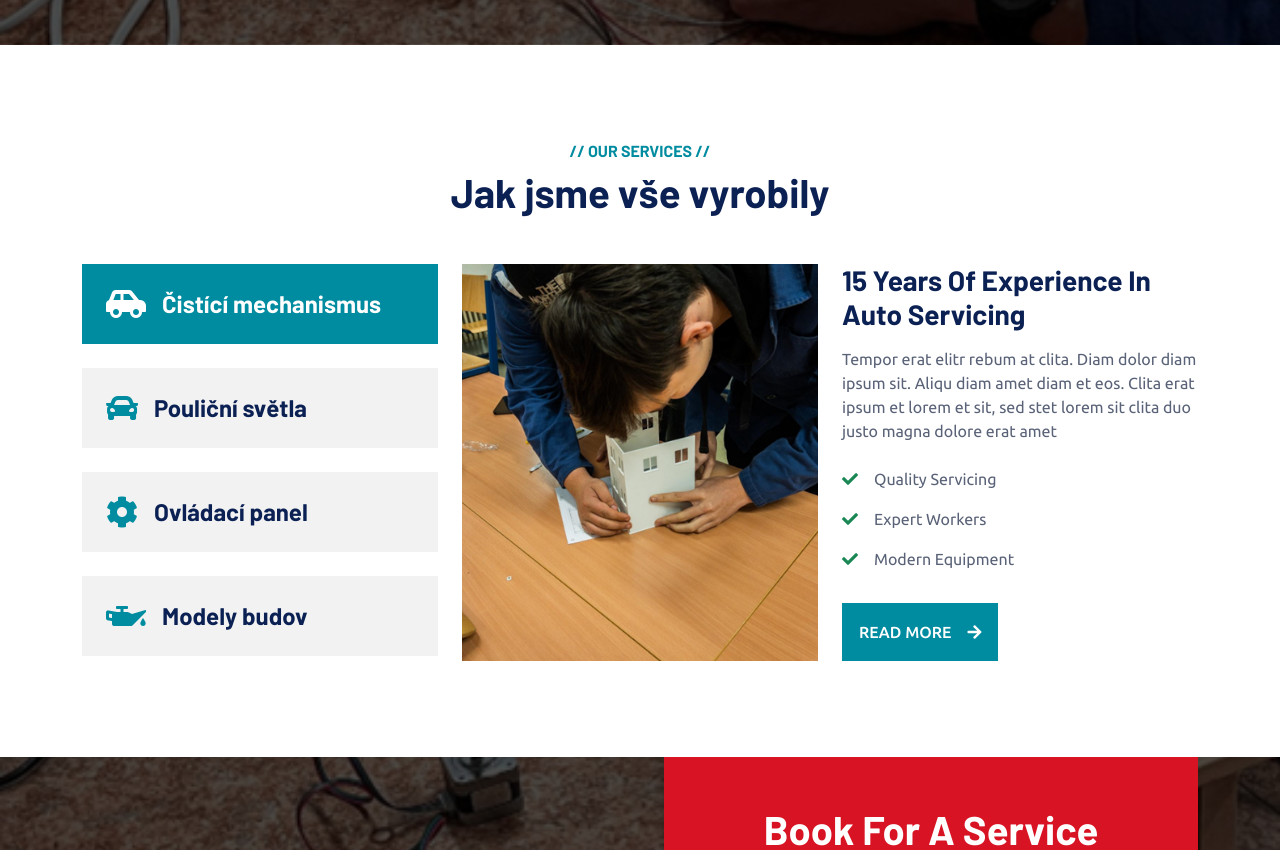
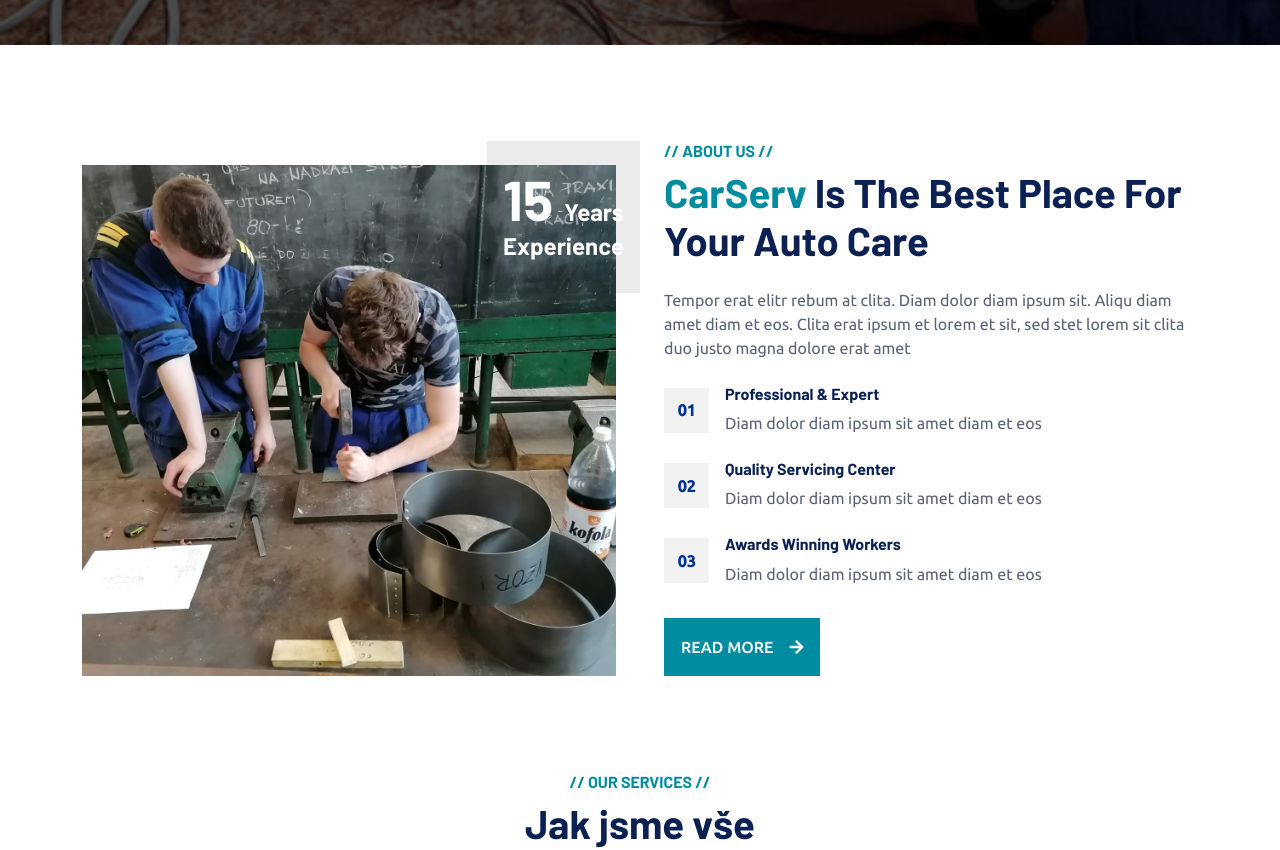
Before and after one commit to Vitkovicka-stredni-prumyslova-skola/vsps-cov-web, a plain HTML site: page index.html in a window 1280 px wide. Shown: the part 1576-2426 px from the top of the page. Drawn offline with nearby package versions, Linux system fonts and the light colour scheme.

Commit message:
vraceni zpatky tri blbosti

```diff
--- a/index.html
+++ b/index.html
@@ -111,7 +111,7 @@
                                 <div class="col-10 col-lg-7 text-center text-lg-start">
                                     <h6 class="text-white text-uppercase mb-3 animated slideInDown">VSPŠ</h6>
                                     <h1 class="display-3 text-white mb-4 pb-3 animated slideInDown">Čistička odpadních vod</h1>
-                                    <a href="#" class="btn btn-primary py-3 px-5 animated slideInDown">Číst dále<i class="fa fa-arrow-right ms-3"></i></a>
+                                    <a href="" class="btn btn-primary py-3 px-5 animated slideInDown">Číst dále<i class="fa fa-arrow-right ms-3"></i></a>
                                 </div>
                                 <div class="col-lg-5 d-none d-lg-flex animated zoomIn">
                                 </div>
@@ -127,7 +127,7 @@
                                 <div class="col-10 col-lg-7 text-center text-lg-start">
                                     <h6 class="text-white text-uppercase mb-3 animated slideInDown">VSPŠ</h6>
                                     <h1 class="display-3 text-white mb-4 pb-3 animated slideInDown">Čistička odpadních vod</h1>
-                                    <a href="#" class="btn btn-primary py-3 px-5 animated slideInDown">Číst dále<i class="fa fa-arrow-right ms-3"></i></a>
+                                    <a href="" class="btn btn-primary py-3 px-5 animated slideInDown">Číst dále<i class="fa fa-arrow-right ms-3"></i></a>
                                 </div>
                                 <div class="col-lg-5 d-none d-lg-flex animated zoomIn">
                                 </div>
@@ -219,12 +219,67 @@
     </div>
     <!-- Fact End -->
 
-    <!-- Service Start -->
+    <div class="container-xxl py-5">
+        <div class="container">
+            <div class="row g-5">
+                <div class="col-lg-6 pt-4" style="min-height: 400px;">
+                    <div class="position-relative h-100 wow fadeIn" data-wow-delay="0.1s">
+                        <img class="position-absolute img-fluid w-100 h-100" src="img/index_photo_3.jpg" style="object-fit: cover;" alt="">
+                        <div class="position-absolute top-0 end-0 mt-n4 me-n4 py-4 px-5" style="background: rgba(0, 0, 0, .08);">
+                            <h1 class="display-4 text-white mb-0">15 <span class="fs-4">Years</span></h1>
+                            <h4 class="text-white">Experience</h4>
+                        </div>
+                    </div>
+                </div>
+                <div class="col-lg-6">
+                    <h6 class="text-primary text-uppercase">// About Us //</h6>
+                    <h1 class="mb-4"><span class="text-primary">CarServ</span> Is The Best Place For Your Auto Care</h1>
+                    <p class="mb-4">Tempor erat elitr rebum at clita. Diam dolor diam ipsum sit. Aliqu diam amet diam et eos. Clita erat ipsum et lorem et sit, sed stet lorem sit clita duo justo magna dolore erat amet</p>
+                    <div class="row g-4 mb-3 pb-3">
+                        <div class="col-12 wow fadeIn" data-wow-delay="0.1s">
+                            <div class="d-flex">
+                                <div class="bg-light d-flex flex-shrink-0 align-items-center justify-content-center mt-1" style="width: 45px; height: 45px;">
+                                    <span class="fw-bold text-secondary">01</span>
+                                </div>
+                                <div class="ps-3">
+                                    <h6>Professional & Expert</h6>
+                                    <span>Diam dolor diam ipsum sit amet diam et eos</span>
+                                </div>
+                            </div>
+                        </div>
+                        <div class="col-12 wow fadeIn" data-wow-delay="0.3s">
+                            <div class="d-flex">
+                                <div class="bg-light d-flex flex-shrink-0 align-items-center justify-content-center mt-1" style="width: 45px; height: 45px;">
+                                    <span class="fw-bold text-secondary">02</span>
+                                </div>
+                                <div class="ps-3">
+                                    <h6>Quality Servicing Center</h6>
+                                    <span>Diam dolor diam ipsum sit amet diam et eos</span>
+                                </div>
+                            </div>
+                        </div>
+                        <div class="col-12 wow fadeIn" data-wow-delay="0.5s">
+                            <div class="d-flex">
+                                <div class="bg-light d-flex flex-shrink-0 align-items-center justify-content-center mt-1" style="width: 45px; height: 45px;">
+                                    <span class="fw-bold text-secondary">03</span>
+                                </div>
+                                <div class="ps-3">
+                                    <h6>Awards Winning Workers</h6>
+                                    <span>Diam dolor diam ipsum sit amet diam et eos</span>
+                                </div>
+                            </div>
+                        </div>
+                    </div>
+                    <a href="" class="btn btn-primary py-3 px-5">Read More<i class="fa fa-arrow-right ms-3"></i></a>
+                </div>
+            </div>
+        </div>
+    </div>
     <div class="container-xxl service py-5">
         <div class="container">
             <div class="text-center wow fadeInUp" data-wow-delay="0.1s">
                 <h6 class="text-primary text-uppercase">// Our Services //</h6>
-                <h1 class="mb-5">Jak jsme vše vyrobily</h1>
+                <h1 class="mb-5">Jak jsme vše</h1>
             </div>
             <div class="row g-4 wow fadeInUp" data-wow-delay="0.3s">
                 <div class="col-lg-4">
@@ -381,7 +436,7 @@
     <!-- Booking End -->
 
 
-    <!-- Team Start -->
+    <!-- Team Start
     <div class="container-xxl py-5">
         <div class="container">
             <div class="text-center wow fadeInUp" data-wow-delay="0.1s">
@@ -456,10 +511,10 @@
             </div>
         </div>
     </div>
-    <!-- Team End -->
+    Team End -->
 
 
-    <!-- Testimonial Start -->
+     <!-- Testimonial Start
     <div class="container-xxl py-5 wow fadeInUp" data-wow-delay="0.1s">
         <div class="container">
             <div class="text-center">
@@ -502,7 +557,9 @@
             </div>
         </div>
     </div>
-    <!-- Testimonial End -->
+    Testimonial End -->
+
+
 
 
     <!-- Footer Start -->
@@ -511,9 +568,9 @@
             <div class="row g-5">
                 <div class="col-lg-3 col-md-6">
                     <h4 class="text-light mb-4">Adresy</h4>
-                    <p class="mb-2"><i class="fa fa-map-marker-alt me-3"></i>Hasičská 1003/49, 700 30, Ostrava - Hrabůvka, Česká republika</p>
-                    <p class="mb-2"><i class="fa fa-phone-alt me-3"></i>+420 596 764 777</p>
-                    <p class="mb-2"><i class="fa fa-envelope me-3"></i>skola@vitkovickastredni.cz</p>
+                    <p class="mb-2"><i class="fa fa-map-marker-alt me-3"></i><a href="https://goo.gl/maps/kF2ZxyWbJqdATnXd6" target="_blank">Hasičská 1003/49, 700 30, Ostrava - Hrabůvka, Česká republika </a> </p>
+                    <p class="mb-2"><i class="fa fa-phone-alt me-3"></i><a href="tel:596764777">+420 596 764 777</a></p>
+                    <p class="mb-2"><i class="fa fa-envelope me-3"></i><a href="mailto:skola@vitkovickastredni.cz">skola@vitkovickastredni.cz</a></p>
                     <div class="d-flex pt-2">
                         <!--<a class="btn btn-outline-light btn-social" href="https://twitter.com/vitkovickastred"><i class="fab fa-twitter"></i></a>-->
                         <a class="btn btn-outline-light btn-social" href="https://www.facebook.com/vitkovickastredni/"><i class="fab fa-facebook-f"></i></a>
```
